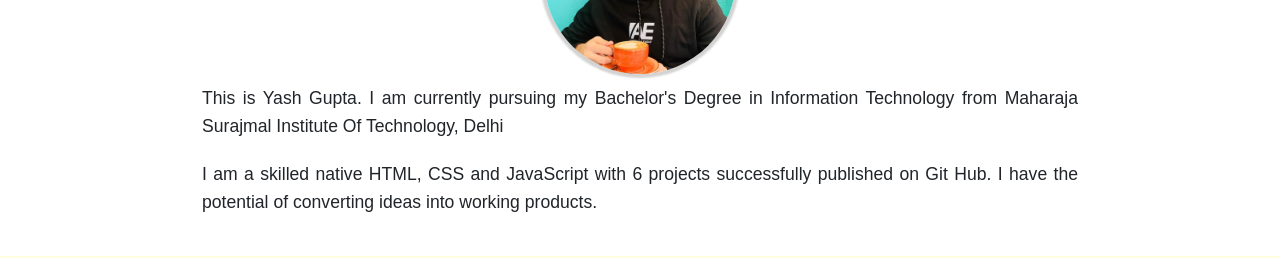
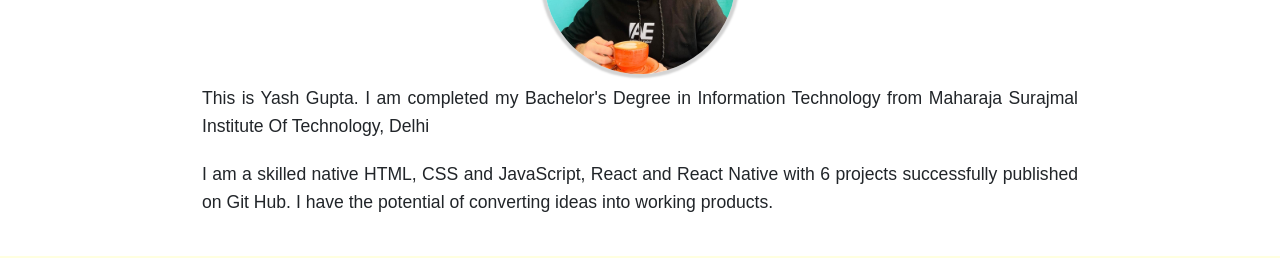
Before and after one commit to yashgupta2000/portfolio.github.io, a plain HTML site: page index.html in a window 1280 px wide. Shown: the part 542-800 px from the top of the page. Drawn offline with nearby package versions, Linux system fonts and the light colour scheme.

Commit message:
Bio updated

```diff
--- a/index.html
+++ b/index.html
@@ -81,10 +81,10 @@
             </div>
 
             <p class="about-para">
-                This is Yash Gupta. I am currently pursuing my Bachelor's Degree in Information Technology from Maharaja Surajmal Institute Of Technology, Delhi
+                This is Yash Gupta. I am completed my Bachelor's Degree in Information Technology from Maharaja Surajmal Institute Of Technology, Delhi
             </p>
 
-            <p class="about-para">I am a skilled native HTML, CSS and JavaScript with 6 projects successfully published on Git Hub. I have the potential of converting ideas into working products.</p>
+            <p class="about-para">I am a skilled native HTML, CSS and JavaScript, React and React Native with 6 projects successfully published on Git Hub. I have the potential of converting ideas into working products.</p>
 
 
         </section>
```
